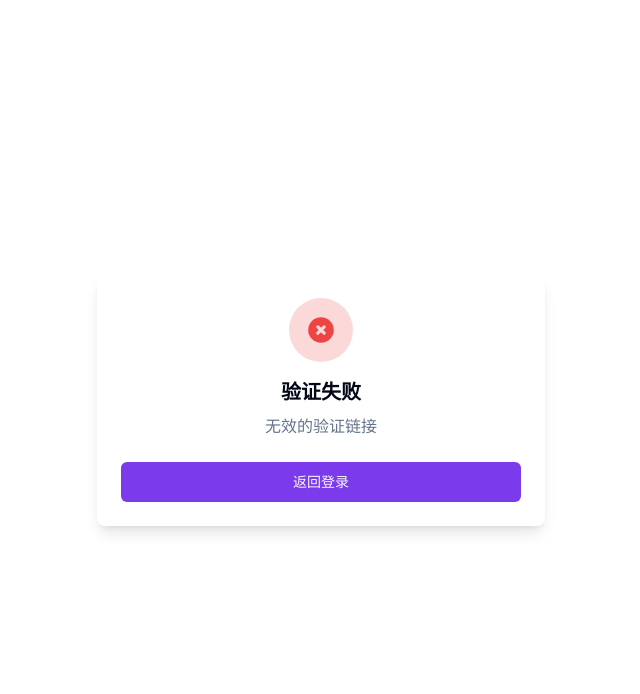
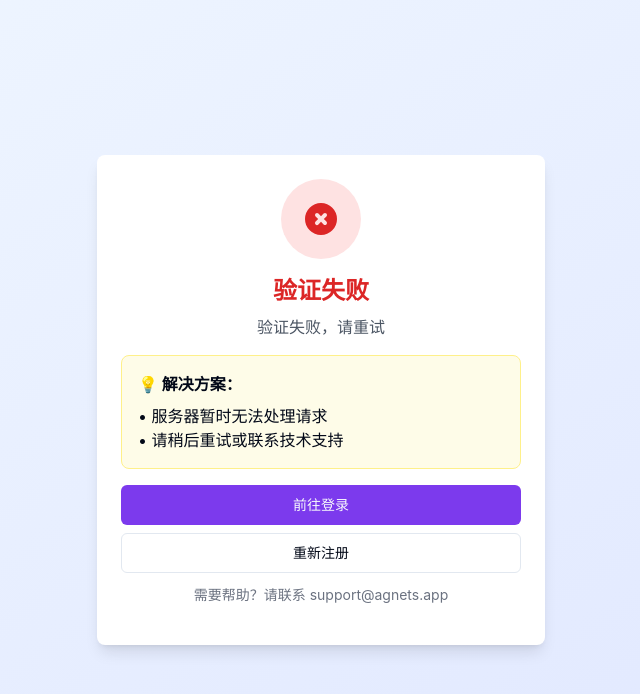
Before and after one commit to luruxian/ccmanage, a React (Vite) app in the folder frontend-react/: page /verify-result in a window 1280 px wide. Shown: the top 694 px of the page, without its empty margins (319-959 px from the left). Built offline with nearby package versions, Linux system fonts and the light colour scheme; no server answers.

Commit message:
fix: 修复邮箱验证流程并改进错误处理
- 将验证码字段长度从10增加到512字符
- 改进SMTP邮件发送的错误处理和超时设置
- 重构前端验证结果页面，提供更友好的用户引导
- 移除未使用的API密钥激活按钮
- 增加请求超时时间到30秒

```diff
--- a/frontend-react/src/components/dashboard/ApiKeysManagement.tsx
+++ b/frontend-react/src/components/dashboard/ApiKeysManagement.tsx
@@ -176,9 +176,6 @@ const ApiKeysManagement: React.FC<ApiKeysManagementProps> = ({
               <p className="text-sm text-muted-foreground mb-4">
                 您还没有创建任何API密钥
               </p>
-              <Button onClick={() => navigate('/packages')}>
-                立即激活密钥
-              </Button>
             </div>
           ) : (
             <div className="overflow-x-auto">
--- a/frontend-react/src/pages/Dashboard.tsx
+++ b/frontend-react/src/pages/Dashboard.tsx
@@ -383,9 +383,6 @@ const Dashboard: React.FC = () => {
               <p className="text-sm text-muted-foreground mb-4">
                 您还没有创建任何API密钥
               </p>
-              <Button onClick={() => navigate('/packages')}>
-                立即激活密钥
-              </Button>
             </div>
           ) : (
             <div className="overflow-x-auto">
--- a/frontend-react/src/pages/VerifyResult.tsx
+++ b/frontend-react/src/pages/VerifyResult.tsx
@@ -2,56 +2,61 @@ import React, { useEffect, useState } from 'react'
 import { useNavigate, useLocation } from 'react-router-dom'
 import { Button } from '@/components/ui/button'
 import { Card, CardContent } from '@/components/ui/card'
-import request from '@/utils/request'
 
 const VerifyResult: React.FC = () => {
   const navigate = useNavigate()
   const location = useLocation()
   const [status, setStatus] = useState<'loading' | 'success' | 'error'>('loading')
   const [message, setMessage] = useState('')
+  const [failureReason, setFailureReason] = useState('')
+  const [userEmail, setUserEmail] = useState('')
 
   useEffect(() => {
-    const verifyEmail = async () => {
-      const searchParams = new URLSearchParams(location.search)
-      const token = searchParams.get('token')
+    // 从URL参数获取验证结果
+    const searchParams = new URLSearchParams(location.search)
+    const statusParam = searchParams.get('status')
+    const reasonParam = searchParams.get('reason')
+    const emailParam = searchParams.get('email')
 
-      if (!token) {
-        setStatus('error')
-        setMessage('无效的验证链接')
-        return
-      }
+    if (statusParam === 'success') {
+      setStatus('success')
+      setMessage('邮箱验证成功')
+      setUserEmail(emailParam || '')
+    } else {
+      setStatus('error')
+      setFailureReason(reasonParam || '')
 
-      try {
-        await request.post('/auth/verify-email', {
-          token: token
-        })
-
-        setStatus('success')
-        setMessage('邮箱验证成功')
-      } catch (error: any) {
-        console.error('邮箱验证失败:', error)
-        setStatus('error')
-
-        if (error.response?.status === 400) {
-          setMessage('验证链接已过期或无效')
-        } else {
-          setMessage('验证失败，请稍后重试')
-        }
+      // 根据失败原因设置消息
+      switch (reasonParam) {
+        case 'token_invalid':
+          setMessage('验证链接无效或已过期')
+          break
+        case 'user_not_found':
+          setMessage('用户不存在')
+          break
+        case 'server_error':
+          setMessage('服务器错误，请稍后重试')
+          break
+        default:
+          setMessage('验证失败，请重试')
       }
     }
-
-    verifyEmail()
   }, [location.search])
 
   const handleNavigateToLogin = () => {
-    const searchParams = new URLSearchParams(location.search)
-    const email = searchParams.get('email')
-
-    if (email && status === 'success') {
-      navigate(`/login?email=${encodeURIComponent(email)}&verified=true`)
+    // 如果验证成功，传递邮箱参数以便预填充
+    if (status === 'success' && userEmail) {
+      navigate({
+        pathname: '/login',
+        search: `?email=${encodeURIComponent(userEmail)}&verified=true`
+      })
     } else {
       navigate('/login')
     }
+  }
+
+  const handleNavigateToRegister = () => {
+    navigate('/register')
   }
 
   if (status === 'loading') {
@@ -75,40 +80,109 @@ const VerifyResult: React.FC = () => {
   }
 
   return (
-    <div className="min-h-screen bg-background flex flex-col justify-center items-center p-8">
+    <div className="min-h-screen bg-gradient-to-br from-blue-50 to-indigo-100 flex flex-col justify-center items-center p-8">
       <div className="w-full max-w-md">
         <Card className="border-0 shadow-lg">
-          <CardContent className="pt-6 text-center">
+          <CardContent className="pt-6">
+            {/* 成功状态 */}
             {status === 'success' ? (
-              <>
-                <div className="w-16 h-16 bg-success/20 rounded-full flex items-center justify-center mx-auto mb-4">
-                  <svg className="w-8 h-8 text-success" fill="currentColor" viewBox="0 0 20 20">
+              <div className="text-center mb-4">
+                <div className="w-20 h-20 bg-green-100 rounded-full flex items-center justify-center mx-auto mb-4">
+                  <svg className="w-10 h-10 text-green-600" fill="currentColor" viewBox="0 0 20 20">
                     <path fillRule="evenodd" d="M16.707 5.293a1 1 0 010 1.414l-8 8a1 1 0 01-1.414 0l-4-4a1 1 0 011.414-1.414L8 12.586l7.293-7.293a1 1 0 011.414 0z" clipRule="evenodd" />
                   </svg>
                 </div>
-                <h2 className="text-xl font-bold text-foreground mb-2">验证成功</h2>
-                <p className="text-muted-foreground mb-6">
-                  {message}
+                <h2 className="text-2xl font-bold text-green-600 mb-2">验证成功!</h2>
+                <p className="text-gray-600 mb-4">
+                  🎉 欢迎加入 agnets.app | agnet club
+                  <br />
+                  您的邮箱已成功验证，账户已激活
                 </p>
-                <Button onClick={handleNavigateToLogin} className="w-full">
-                  立即登录
+
+                {/* 成功时的用户信息 */}
+                {userEmail && (
+                  <div className="bg-green-50 border border-green-200 rounded-lg p-4 mb-4 text-left">
+                    <p className="mb-2">
+                      <strong>Hi {userEmail} 👋</strong>
+                    </p>
+                    <p className="mb-0">
+                      您现在可以享受以下功能：
+                    </p>
+                    <ul className="mt-2 mb-0 space-y-1">
+                      <li>🚀 利用Claude Code更高效地完成编程工作</li>
+                      <li>🔗 实现开发工作流的无缝整合</li>
+                      <li>📊 实时监控使用情况</li>
+                      <li>🎯 享受专业级的技术支持</li>
+                    </ul>
+                  </div>
+                )}
+
+                <Button onClick={handleNavigateToLogin} className="w-full bg-green-600 hover:bg-green-700">
+                  🚀 前往登录
                 </Button>
-              </>
+
+                {/* 底部提示 */}
+                <div className="text-center mt-3">
+                  <p className="text-gray-500 text-sm">
+                    请使用注册时的邮箱和密码登录
+                  </p>
+                </div>
+              </div>
             ) : (
-              <>
-                <div className="w-16 h-16 bg-destructive/20 rounded-full flex items-center justify-center mx-auto mb-4">
-                  <svg className="w-8 h-8 text-destructive" fill="currentColor" viewBox="0 0 20 20">
+              <div className="text-center mb-4">
+                {/* 失败状态 */}
+                <div className="w-20 h-20 bg-red-100 rounded-full flex items-center justify-center mx-auto mb-4">
+                  <svg className="w-10 h-10 text-red-600" fill="currentColor" viewBox="0 0 20 20">
                     <path fillRule="evenodd" d="M10 18a8 8 0 100-16 8 8 0 000 16zM8.707 7.293a1 1 0 00-1.414 1.414L8.586 10l-1.293 1.293a1 1 0 101.414 1.414L10 11.414l1.293 1.293a1 1 0 001.414-1.414L11.414 10l1.293-1.293a1 1 0 00-1.414-1.414L10 8.586 8.707 7.293z" clipRule="evenodd" />
                   </svg>
                 </div>
-                <h2 className="text-xl font-bold text-foreground mb-2">验证失败</h2>
-                <p className="text-muted-foreground mb-6">
+                <h2 className="text-2xl font-bold text-red-600 mb-2">验证失败</h2>
+                <p className="text-gray-600 mb-4">
                   {message}
                 </p>
-                <Button onClick={handleNavigateToLogin} className="w-full">
-                  返回登录
-                </Button>
-              </>
+
+                {/* 失败时的帮助信息 */}
+                <div className="bg-yellow-50 border border-yellow-200 rounded-lg p-4 mb-4 text-left">
+                  <p className="mb-2">
+                    <strong>💡 解决方案：</strong>
+                  </p>
+                  <ul className="mt-2 mb-0 space-y-1">
+                    {failureReason === 'token_invalid' ? (
+                      <li>
+                        • 验证链接可能已过期（15分钟有效期）
+                        <br />• 请尝试重新请求验证邮件
+                      </li>
+                    ) : failureReason === 'user_not_found' ? (
+                      <li>
+                        • 用户账户可能已被删除
+                        <br />• 请重新注册账户
+                      </li>
+                    ) : (
+                      <li>
+                        • 服务器暂时无法处理请求
+                        <br />• 请稍后重试或联系技术支持
+                      </li>
+                    )}
+                  </ul>
+                </div>
+
+                {/* 操作按钮 */}
+                <div className="space-y-2">
+                  <Button onClick={handleNavigateToLogin} className="w-full">
+                    前往登录
+                  </Button>
+                  <Button onClick={handleNavigateToRegister} variant="outline" className="w-full">
+                    重新注册
+                  </Button>
+                </div>
+
+                {/* 底部提示 */}
+                <div className="text-center mt-3">
+                  <p className="text-gray-500 text-sm">
+                    需要帮助？请联系 support@agnets.app
+                  </p>
+                </div>
+              </div>
             )}
           </CardContent>
         </Card>
--- a/frontend-react/src/utils/request.ts
+++ b/frontend-react/src/utils/request.ts
@@ -80,7 +80,7 @@ const refreshToken = async (): Promise<string | null> => {
 // 创建axios实例
 const request = axios.create({
   baseURL: getBaseURL(),
-  timeout: 15000, // 增加超时时间
+  timeout: 30000, // 增加超时时间到30秒
   headers: {
     'Content-Type': 'application/json',
     'X-Requested-With': 'XMLHttpRequest' // 添加CSRF保护
```
Also changed, not shown: 2 other files (tests, documents, lock files or other folders).
